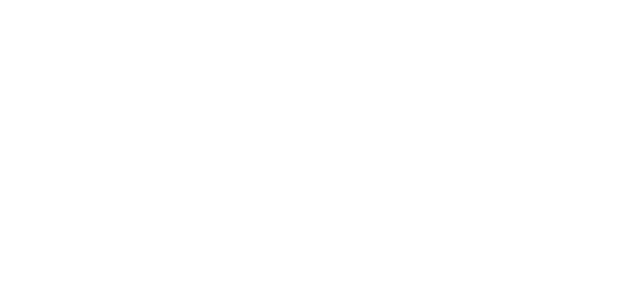
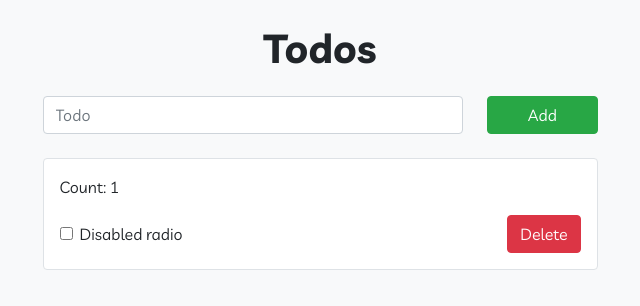
Before and after one commit to ITWebde/todo-comment, a plain HTML site: page index.html in a window 1280 px wide. Shown: the whole page, without its empty margins (320-960 px from the left). Drawn offline with Linux system fonts and the light colour scheme.

Commit message:
Create dd esign

```diff
--- a/index.html
+++ b/index.html
@@ -1,17 +1,58 @@
 <!DOCTYPE html>
 <html lang="en">
   <head>
-  <meta charset="UTF-8">
-  <meta name="viewport" content="width=device-width, initial-scale=1.0">
+    <meta charset="UTF-8" />
+    <meta name="viewport" content="width=device-width, initial-scale=1.0" />
     <title>55-dars. Bootstrap. container va boshqa umumiy masalalar</title>
-  <link rel="stylesheet" href="css/bootstrap.min.css">
-  <link href="https://fonts.googleapis.com/css2?family=Livvic:wght@400;700&display=swap" rel="stylesheet">
-  <link rel="stylesheet" href="css/styles.css">
+    <link rel="stylesheet" href="css/bootstrap.min.css" />
+    <link
+      href="https://fonts.googleapis.com/css2?family=Livvic:wght@400;700&display=swap"
+      rel="stylesheet"
+    />
+    <link rel="stylesheet" href="css/styles.css" />
   </head>
-<body>
+  <body class="bg-light">
+    <div class="container">
+      <!-- Title -->
+      <h1 class="text-center my-4">Todos</h1>
 
+      <!-- Form -->
+      <form
+        class="d-flex w-50 mx-auto mb-4"
+        spellcheck="false"
+        autocomplete="off"
+      >
+        <input
+          class="form-control"
+          type="text"
+          placeholder="Todo"
+          name="todo-name"
+          id="1"
+          required
+        />
+        <button class="btn btn-success ml-4 w-25">Add</button>
+      </form>
 
-
+      <!-- Todo List -->
+      <div class="bg-white w-50 mx-auto border rounded p-3">
+        <span class="d-inline-block mb-3">Count: 1</span>
+        <ul class="list-unstyled m-0 p-0">
+          <li class="d-flex align-items-center justify-content-between">
+            <div class="form-check">
+              <input
+                class="form-check-input"
+                type="checkbox"
+                id="todo-complated"
+              />
+              <label class="form-check-label" for="todo-complated">
+                Disabled radio
+              </label>
+            </div>
+            <button class="btn btn-danger">Delete</button>
+          </li>
+        </ul>
+      </div>
+    </div>
 
     <script src="js/jquery-3.5.1.min.js"></script>
     <script src="js/bootstrap.bundle.min.js"></script>
```
Lines whose indentation alone changed are shown as unchanged.
